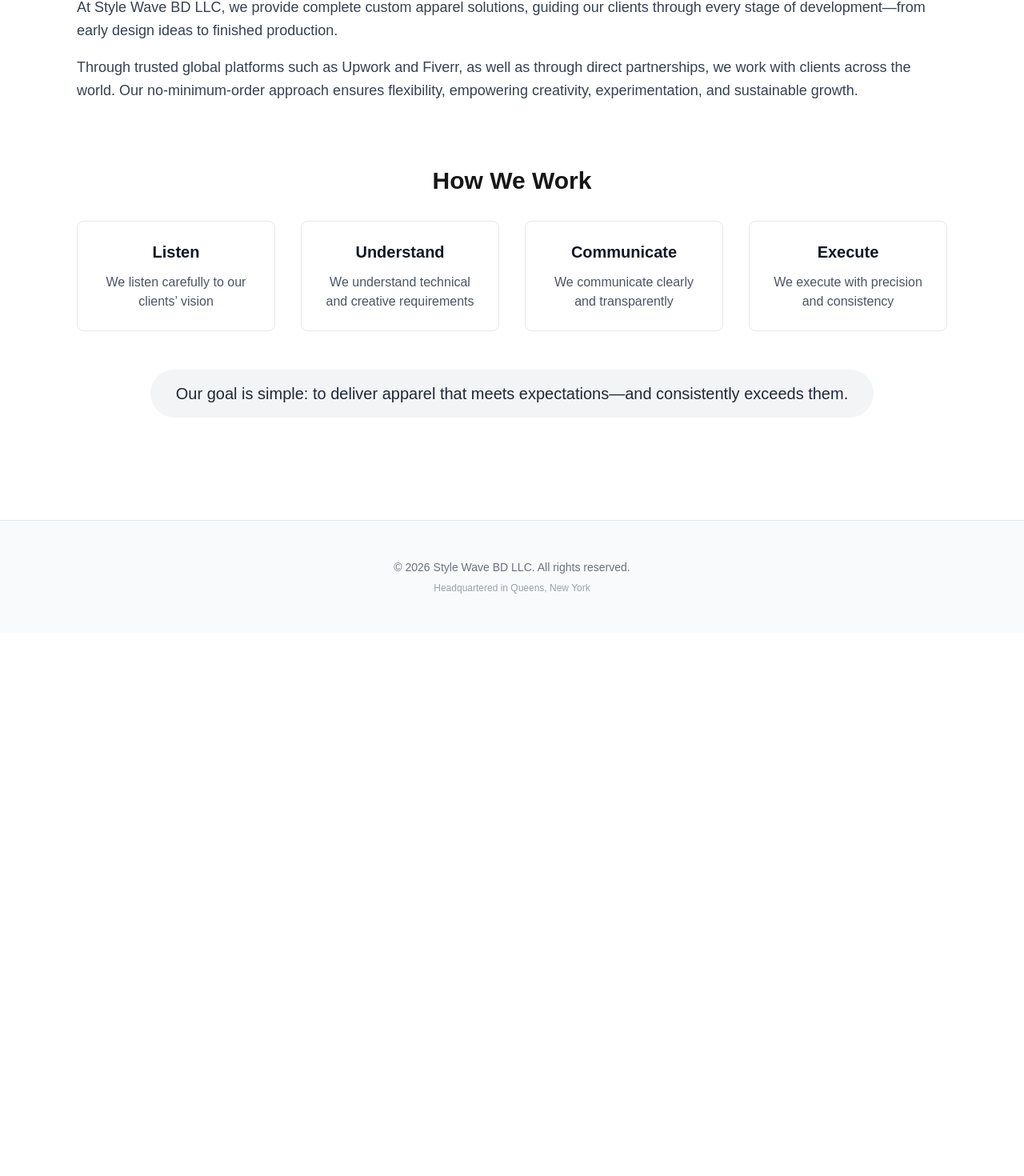
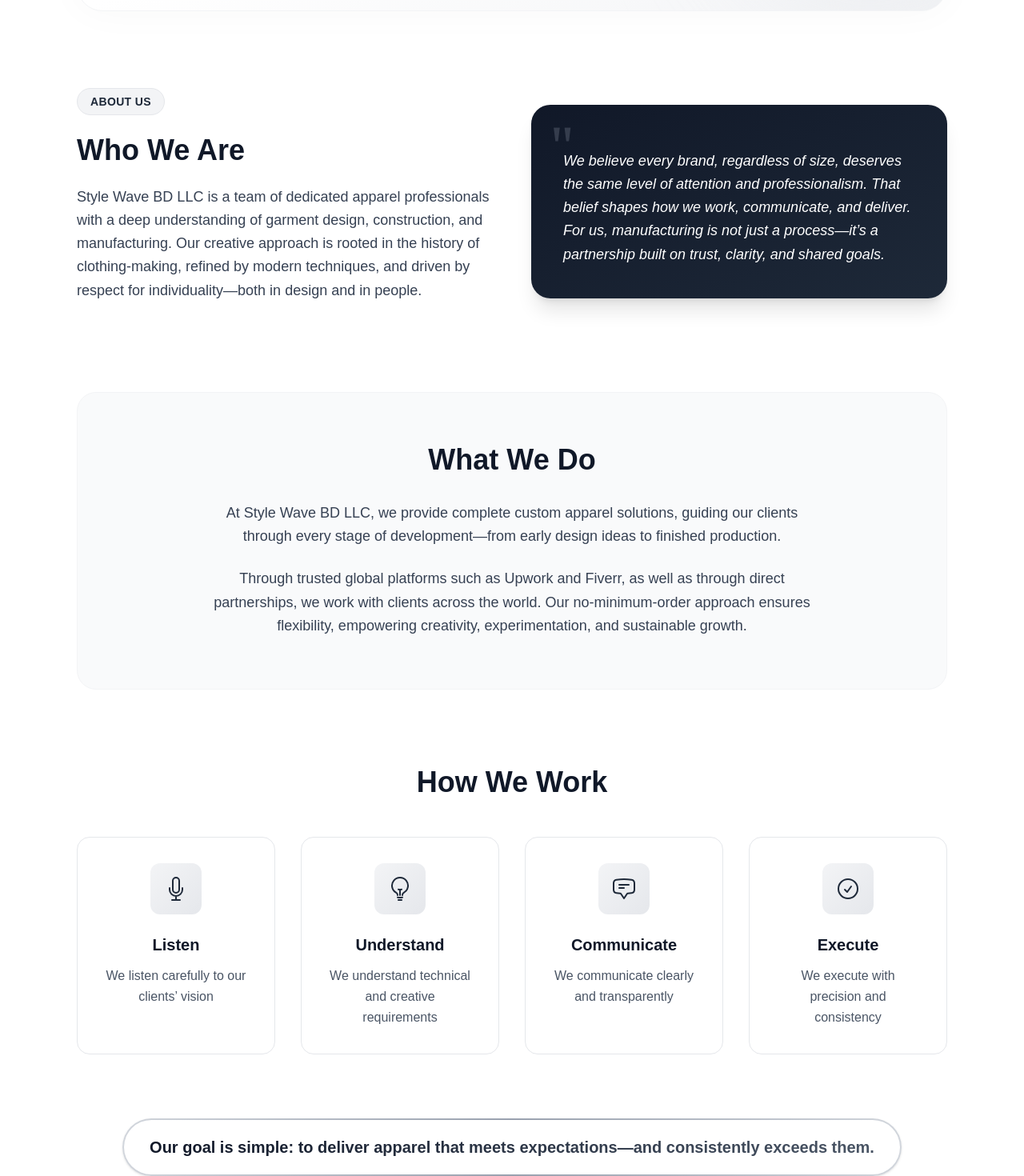
Before and after one commit to stylewavebdllc-maker/story-wave-bd-llc, a Next.js app: page / in a window 1280 px wide. Shown: the part 615-2085 px from the top of the page at 80% size. Before the commit the page ends 1406 px from the top, so only its background shows below. Built offline with nearby package versions, Linux system fonts and the light colour scheme.

Commit message:
Added the Added new image and enhanced layout for Story page; updated Home page with new sections and styling

```diff
--- a/src/app/layout.js
+++ b/src/app/layout.js
@@ -29,7 +29,7 @@ export default function RootLayout({ children }) {
       lang="en"
       className={`${geistSans.variable} ${geistMono.variable} h-full antialiased`}
     >
-      <body className="flex flex-col min-h-screen bg-white text-gray-900 font-sans">
+  <body className="flex flex-col min-h-screen bg-white dark:bg-gray-950 text-gray-900 dark:text-gray-100 font-sans transition-colors duration-300">
         <Navbar />
         <main className="flex-grow">{children}</main>
         <Footer />
--- a/src/app/page.js
+++ b/src/app/page.js
@@ -1,49 +1,136 @@
 export default function Home() {
+  const steps = [
+    {
+      id: 1,
+      title: "Listen",
+      desc: "We listen carefully to our clients’ vision",
+      icon: (
+        <svg className="w-8 h-8" fill="none" viewBox="0 0 24 24" stroke="currentColor" strokeWidth="1.5">
+          <path strokeLinecap="round" strokeLinejoin="round" d="M12 18.75a6 6 0 0 0 6-6v-1.5m-6 7.5a6 6 0 0 1-6-6v-1.5m6 7.5v3.75m-3.75 0h7.5M12 15.75a3 3 0 0 1-3-3V4.5a3 3 0 1 1 6 0v8.25a3 3 0 0 1-3 3Z" />
+        </svg>
+      ),
+    },
+    {
+      id: 2,
+      title: "Understand",
+      desc: "We understand technical and creative requirements",
+      icon: (
+        <svg className="w-8 h-8" fill="none" viewBox="0 0 24 24" stroke="currentColor" strokeWidth="1.5">
+          <path strokeLinecap="round" strokeLinejoin="round" d="M12 18v-5.25m0 0a6.01 6.01 0 0 0 1.5-.189m-1.5.189a6.01 6.01 0 0 1-1.5-.189m3.75 7.478a12.06 12.06 0 0 1-4.5 0m3.75 2.383a14.406 14.406 0 0 1-3 0M14.25 18v-.192c0-.983.658-1.82 1.508-2.316a7.5 7.5 0 1 0-7.516 0c.85.496 1.508 1.333 1.508 2.316V18" />
+        </svg>
+      ),
+    },
+    {
+      id: 3,
+      title: "Communicate",
+      desc: "We communicate clearly and transparently",
+      icon: (
+        <svg className="w-8 h-8" fill="none" viewBox="0 0 24 24" stroke="currentColor" strokeWidth="1.5">
+          <path strokeLinecap="round" strokeLinejoin="round" d="M7.5 8.25h9m-9 3H12m-9.75 1.51c0 1.6 1.123 2.994 2.707 3.227 1.129.166 2.27.293 3.423.379.35.026.67.21.865.501L12 21l2.755-4.133a1.14 1.14 0 0 1 .865-.501 48.172 48.172 0 0 0 3.423-.379c1.584-.233 2.707-1.626 2.707-3.228V6.741c0-1.602-1.123-2.995-2.707-3.228A48.394 48.394 0 0 0 12 3c-2.392 0-4.744.175-7.043.513C3.373 3.746 2.25 5.14 2.25 6.741v6.018Z" />
+        </svg>
+      ),
+    },
+    {
+      id: 4,
+      title: "Execute",
+      desc: "We execute with precision and consistency",
+      icon: (
+        <svg className="w-8 h-8" fill="none" viewBox="0 0 24 24" stroke="currentColor" strokeWidth="1.5">
+          <path strokeLinecap="round" strokeLinejoin="round" d="M9 12.75 11.25 15 15 9.75M21 12a9 9 0 1 1-18 0 9 9 0 0 1 18 0Z" />
+        </svg>
+      ),
+    },
+  ];
+
   return (
-    <div className="max-w-6xl mx-auto px-4 sm:px-6 lg:px-8 py-16">
+    <div className="max-w-6xl mx-auto px-4 sm:px-6 lg:px-8 py-12 md:py-16 space-y-16 md:space-y-24">
+
       {/* Hero Section */}
-      <section className="text-center py-20 bg-gray-50 rounded-2xl mb-16">
-        <h1 className="text-4xl md:text-5xl font-bold mb-6 text-gray-900">
-          Complete Custom Apparel Solutions
+      <section className="relative text-center py-20 md:py-28 px-4 bg-gradient-to-br from-gray-50 via-white to-gray-100 dark:from-gray-900 dark:via-gray-800 dark:to-gray-900 rounded-[2rem] shadow-[0_0_50px_rgba(0,0,0,0.03)] dark:shadow-none border border-gray-100 dark:border-gray-800 overflow-hidden">
+        <div className="absolute -top-24 -left-24 w-72 h-72 bg-gray-200 dark:bg-gray-800 rounded-full mix-blend-multiply dark:mix-blend-overlay filter blur-3xl opacity-40"></div>
+        <div className="absolute top-24 -right-24 w-96 h-96 bg-gray-200 dark:bg-gray-800 rounded-full mix-blend-multiply dark:mix-blend-overlay filter blur-3xl opacity-30"></div>
+
+        <div className="relative z-10">
+          <h1 className="text-4xl md:text-5xl lg:text-6xl font-extrabold mb-6 text-gray-900 dark:text-white tracking-tight">
+            Complete Custom <br className="hidden md:block" /> Apparel Solutions
           </h1>
-        <p className="text-lg text-gray-600 max-w-2xl mx-auto">
+          <p className="text-base md:text-xl text-gray-600 dark:text-gray-300 max-w-2xl mx-auto leading-relaxed">
             From early design ideas to finished production. Whether you require a single sample or a full production run, we adapt our process to match your scale, timeline, and goals.
           </p>
+        </div>
       </section>
 
-      {/* What We Do */}
-      <section className="mb-20">
-        <h2 className="text-3xl font-semibold mb-6 border-b pb-2">What We Do</h2>
-        <p className="text-gray-700 leading-relaxed text-lg mb-4">
+      {/* Who We Are Section */}
+      <section className="flex flex-col md:flex-row gap-8 md:gap-12 items-center">
+        {/* Left Side: Text */}
+        <div className="w-full md:w-1/2">
+          <div className="inline-block px-4 py-1.5 rounded-full bg-gray-100 dark:bg-gray-800 border border-gray-200 dark:border-gray-700 text-sm font-semibold text-gray-800 dark:text-gray-300 mb-6 tracking-wide uppercase">
+            About Us
+          </div>
+          <h2 className="text-3xl md:text-4xl font-bold mb-6 text-gray-900 dark:text-white">Who We Are</h2>
+          <p className="text-gray-700 dark:text-gray-300 leading-relaxed text-base md:text-lg mb-4 text-justify md:text-left">
+            Style Wave BD LLC is a team of dedicated apparel professionals with a deep understanding of garment design, construction, and manufacturing. Our creative approach is rooted in the history of clothing-making, refined by modern techniques, and driven by respect for individuality—both in design and in people.
+          </p>
+        </div>
+
+        {/* Right Side: Premium Quotation Box */}
+        <div className="w-full md:w-1/2 mt-6 md:mt-0">
+          <blockquote className="relative p-8 md:p-10 bg-gradient-to-br from-gray-900 to-gray-800 dark:from-gray-800 dark:to-gray-700 text-white rounded-3xl shadow-xl transform transition-transform hover:scale-[1.02]">
+            <span className="absolute top-2 left-4 md:top-4 md:left-6 text-6xl md:text-7xl text-gray-500 font-serif opacity-40 leading-none">
+              "
+            </span>
+            <p className="relative z-10 text-base md:text-lg font-medium italic leading-relaxed pt-4">
+              We believe every brand, regardless of size, deserves the same level of attention and professionalism. That belief shapes how we work, communicate, and deliver. For us, manufacturing is not just a process—it’s a partnership built on trust, clarity, and shared goals.
+            </p>
+          </blockquote>
+        </div>
+      </section>
+
+      {/* What We Do Section */}
+      <section className="bg-gray-50 dark:bg-gray-900 rounded-3xl p-8 md:p-16 border border-gray-100 dark:border-gray-800 text-center">
+        <div className="max-w-3xl mx-auto">
+          <h2 className="text-3xl md:text-4xl font-bold mb-6 md:mb-8 text-gray-900 dark:text-white">What We Do</h2>
+          <p className="text-gray-700 dark:text-gray-300 leading-relaxed text-base md:text-lg mb-4 md:mb-6">
             At Style Wave BD LLC, we provide complete custom apparel solutions, guiding our clients through every stage of development—from early design ideas to finished production.
           </p>
-        <p className="text-gray-700 leading-relaxed text-lg">
+          <p className="text-gray-700 dark:text-gray-300 leading-relaxed text-base md:text-lg">
             Through trusted global platforms such as Upwork and Fiverr, as well as through direct partnerships, we work with clients across the world. Our no‑minimum‑order approach ensures flexibility, empowering creativity, experimentation, and sustainable growth.
           </p>
+        </div>
       </section>
 
-      {/* How We Work */}
+      {/* How We Work Section */}
       <section>
-        <h2 className="text-3xl font-semibold mb-8 text-center">How We Work</h2>
-        <div className="grid grid-cols-1 md:grid-cols-2 lg:grid-cols-4 gap-8">
-          {[
-            { id: 1, title: "Listen", desc: "We listen carefully to our clients’ vision" },
-            { id: 2, title: "Understand", desc: "We understand technical and creative requirements" },
-            { id: 3, title: "Communicate", desc: "We communicate clearly and transparently" },
-            { id: 4, title: "Execute", desc: "We execute with precision and consistency" },
-          ].map((item) => (
-            <div key={item.id} className="p-6 border border-gray-200 rounded-lg hover:shadow-md transition bg-white text-center">
-              <h3 className="text-xl font-bold mb-3 text-gray-900">{item.title}</h3>
-              <p className="text-gray-600">{item.desc}</p>
+        <h2 className="text-3xl md:text-4xl font-bold mb-10 md:mb-12 text-center text-gray-900 dark:text-white">How We Work</h2>
+
+        {/* Cards Grid */}
+        <div className="grid grid-cols-1 sm:grid-cols-2 lg:grid-cols-4 gap-6 md:gap-8">
+          {steps.map((item) => (
+            <div
+              key={item.id}
+              className="group relative p-6 md:p-8 border border-gray-200 dark:border-gray-700 rounded-2xl bg-white dark:bg-gray-800 text-center transition-all duration-300 hover:-translate-y-2 hover:shadow-xl dark:hover:shadow-gray-900/50 hover:border-gray-300 dark:hover:border-gray-600"
+            >
+              <div className="mx-auto w-14 h-14 md:w-16 md:h-16 flex items-center justify-center rounded-xl bg-gradient-to-br from-gray-100 to-gray-200 dark:from-gray-700 dark:to-gray-600 text-gray-800 dark:text-white mb-5 md:mb-6 group-hover:scale-110 transition-transform duration-300">
+                {item.icon}
+              </div>
+              <h3 className="text-lg md:text-xl font-bold mb-2 md:mb-3 text-gray-900 dark:text-white">{item.title}</h3>
+              <p className="text-sm md:text-base text-gray-600 dark:text-gray-300 leading-relaxed">{item.desc}</p>
             </div>
           ))}
         </div>
-        <div className="mt-12 text-center">
-          <p className="text-xl font-medium text-gray-800 bg-gray-100 inline-block py-4 px-8 rounded-full">
+
+        {/* Bottom Quotation Badge */}
+        <div className="mt-16 md:mt-20 text-center px-4">
+          <div className="inline-block p-[2px] bg-gradient-to-r from-gray-300 via-gray-400 to-gray-300 dark:from-gray-700 dark:via-gray-500 dark:to-gray-700 rounded-full shadow-sm">
+            <div className="bg-white dark:bg-gray-900 px-6 py-4 md:px-8 md:py-5 rounded-full">
+              <p className="text-base md:text-xl font-semibold text-transparent bg-clip-text bg-gradient-to-r from-gray-900 to-gray-600 dark:from-white dark:to-gray-300">
                 Our goal is simple: to deliver apparel that meets expectations—and consistently exceeds them.
               </p>
             </div>
+          </div>
+        </div>
       </section>
+
     </div>
   );
 }
--- a/src/app/story/page.jsx
+++ b/src/app/story/page.jsx
@@ -1,42 +1,71 @@
+import Image from "next/image";
+
 export default function StoryPage() {
   return (
-    <div className="max-w-4xl mx-auto px-4 sm:px-6 lg:px-8 py-16">
+    <div className="max-w-5xl mx-auto px-4 sm:px-6 lg:px-8 py-20">
 
-      {/* Who We Are */}
-      <section className="mb-16">
-        <h1 className="text-4xl font-bold mb-8 text-center text-gray-900">About Style Wave BD LLC</h1>
-        <h2 className="text-2xl font-semibold mb-4 text-gray-800">Who We Are</h2>
-        <div className="space-y-4 text-gray-700 leading-relaxed text-lg">
-          <p>
-            Style Wave BD LLC is a team of dedicated apparel professionals with a deep understanding of garment design, construction, and manufacturing. Our creative approach is rooted in the history of clothing-making, refined by modern techniques, and driven by respect for individuality—both in design and in people.
-          </p>
-          <p>
-            We believe every brand, regardless of size, deserves the same level of attention and professionalism. That belief shapes how we work, communicate, and deliver. For us, manufacturing is not just a process—it’s a partnership built on trust, clarity, and shared goals.
-          </p>
+      <section>
+        {/* Gradient Text Heading */}
+        <h2 className="text-4xl md:text-5xl font-bold mb-12 text-center md:text-left bg-gradient-to-r from-gray-900 to-gray-400 bg-clip-text text-transparent pb-2">
+          Our Story
+        </h2>
+
+        {/* Responsive Grid */}
+        <div className="flex flex-col md:flex-row gap-12 items-start">
+
+          {/* Image Section with Creative Background Effect */}
+          <div className="w-full md:w-1/3 flex justify-center shrink-0">
+            <div className="relative">
+              {/* Decorative Gradient Shadow behind the image */}
+              <div className="absolute inset-0 bg-gradient-to-tr from-gray-300 to-gray-100 rounded-2xl transform translate-x-4 translate-y-4 -z-10"></div>
+
+              <Image
+                src="/rifat-mohammad-yousuf.jpeg"
+                alt="Founder of Style Wave BD"
+                width={400}
+                height={400}
+                className="rounded-2xl shadow-xl object-cover w-full max-w-sm border border-white"
+              />
+            </div>
+          </div>
+
+          {/* Text Section */}
+          <div className="w-full md:w-2/3 space-y-7 text-gray-700 leading-relaxed text-lg">
+
+            {/* Beautiful Quotation / Blockquote with subtle gradient */}
+            <blockquote className="relative p-8 bg-gradient-to-br from-gray-50 to-white border-l-4 border-gray-900 rounded-r-2xl shadow-sm">
+              {/* Decorative Quote Mark */}
+              <span className="absolute top-2 left-4 text-6xl text-gray-200 font-serif leading-none">
+                "
+              </span>
+              <p className="font-medium text-gray-900 text-xl italic relative z-10">
+                The foundation of Style Wave BD LLC is built on experience, consistency, and long‑term commitment to the apparel industry.
+              </p>
+            </blockquote>
+
+            <p className="text-justify">
+              The journey began in 2014, when Mr. Meer Musaddek Ali started his professional career as a custom apparel designer and developer on oDesk (now Upwork). Through years of hands‑on collaboration with global clients, he developed strong expertise in apparel design, technical development, and product execution. Alongside Upwork, he continued serving clients on platforms such as Fiverr and Freelancer, building trust through reliability, craftsmanship, and clear communication.
+            </p>
+
+            <p className="text-justify">
+              As client demand evolved beyond design and development, he expanded his services into custom apparel manufacturing, operating under the name Style Wave Bangladesh. This marked a significant step toward providing end‑to‑end solutions—supporting clients from initial concept through sampling and production.
+            </p>
+
+            {/* Highlighted text block with gradient background */}
+            <div className="p-6 bg-gradient-to-r from-gray-100 to-transparent rounded-xl border border-gray-100">
+              <p>
+                With steady growth, a dedicated and experienced team was formed, bringing together specialists in design, technical development, sampling, and manufacturing coordination. This evolution led to the formal establishment of <strong className="text-gray-900 font-bold">STYLE WAVE BD LLC</strong>, strengthening the company’s global presence and operational structure.
+              </p>
+            </div>
+
+            <p className="text-justify">
+              Today, STYLE WAVE BD LLC, headquartered in Queens, New York, serves designers, startups, and established brands worldwide—offering flexible, no‑MOQ custom apparel solutions grounded in quality, precision, and long‑term partnership.
+            </p>
+          </div>
+
         </div>
       </section>
 
-      {/* Our Story */}
-      <section>
-        <h2 className="text-2xl font-semibold mb-6 text-gray-800">Our Story</h2>
-        <div className="space-y-5 text-gray-700 leading-relaxed text-lg">
-          <p className="font-medium text-gray-900">
-            The foundation of Style Wave BD LLC is built on experience, consistency, and long‑term commitment to the apparel industry.
-          </p>
-          <p>
-            The journey began in 2014, when Mr. Meer Musaddek Ali started his professional career as a custom apparel designer and developer on oDesk (now Upwork). Through years of hands‑on collaboration with global clients, he developed strong expertise in apparel design, technical development, and product execution. Alongside Upwork, he continued serving clients on platforms such as Fiverr and Freelancer, building trust through reliability, craftsmanship, and clear communication.
-          </p>
-          <p>
-            As client demand evolved beyond design and development, Mr. Meer expanded his services into custom apparel manufacturing, operating under the name Style Wave Bangladesh. This marked a significant step toward providing end‑to‑end solutions—supporting clients from initial concept through sampling and production.
-          </p>
-          <p>
-            With steady growth, a dedicated and experienced team was formed, bringing together specialists in design, technical development, sampling, and manufacturing coordination. This evolution led to the formal establishment of <strong>STYLE WAVE BD LLC</strong>, strengthening the company’s global presence and operational structure.
-          </p>
-          <p>
-            Today, STYLE WAVE BD LLC, headquartered in Queens, New York, serves designers, startups, and established brands worldwide—offering flexible, no‑MOQ custom apparel solutions grounded in quality, precision, and long‑term partnership.
-          </p>
-        </div>
-      </section>
     </div>
   );
 }
```
Also changed, not shown: public/rifat-mohammad-yousuf.jpeg (added). Lines whose indentation alone changed are shown as unchanged.
